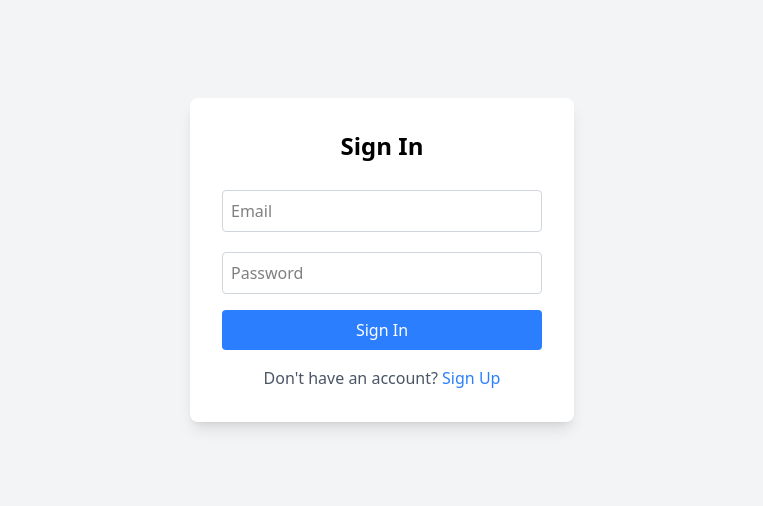
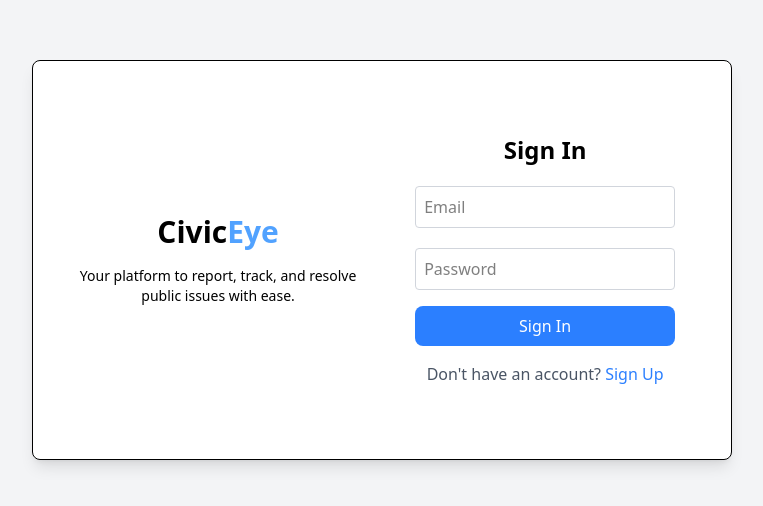
Before and after one commit to HridyaDEV/Mini-Project, a React (Vite) app in the folder mini-project/frontend/: page /login in a window 1280 px wide. Shown: the part 140-646 px from the top of the page, without its empty margins (258-1021 px from the left). Built offline with nearby package versions, Linux system fonts and the light colour scheme.

Commit message:
Design changed

```diff
--- a/mini-project/frontend/src/components/Login.jsx
+++ b/mini-project/frontend/src/components/Login.jsx
@@ -35,15 +35,23 @@ function Login() {
     };
 
     return (
-        <div className="flex justify-center items-center min-h-screen bg-gray-100">
-            <div className="bg-white p-8 rounded-lg shadow-lg w-96">
-                <h2 className="text-2xl font-semibold text-center mb-6">Sign In</h2>
+        <div className="flex justify-center items-center min-h-screen  bg-gray-100">
+            <div className="bg-white p-8 rounded-lg shadow-lg flex overflow-hidden w-[700px] h-[400px] border border-black">
+                {/* Left Section - Brand Name */}
+                <div className="w-1/2 flex flex-col justify-center items-center  text-white rounded-l-lg">
+                <h1 className="text-3xl font-extrabold text-black">Civic<span className='text-blue-400'>Eye</span></h1>
+                <p className="text-center text-black mt-4 text-sm">Your platform to report, track, and resolve public issues with ease.</p>
+                </div>
+
+                {/* Right Section - Login Form */}
+                <div className="w-1/2 flex flex-col justify-center p-6 ml-5">
+                    <h2 className="text-2xl font-semibold text-center mb-4">Sign In</h2>
                     <form onSubmit={handleLogin}>
                         <div className="mb-4">
                             <input
                                 type="text"
                                 placeholder='Email'
-                            className="w-full p-2 border border-gray-300 rounded mt-1 focus:outline-none focus:ring-2 focus:ring-blue-400"
+                                className="w-full p-2 border border-gray-300 rounded mt-1 focus:outline-none focus:ring-2 focus:ring-blue-400 hover:shadow-md"
                                 value={email}
                                 onChange={(e) => setEmail(e.target.value)}
                             />
@@ -52,18 +60,19 @@ function Login() {
                             <input
                                 type="password"
                                 placeholder='Password'
-                            className="w-full p-2 border border-gray-300 rounded mt-1 focus:outline-none focus:ring-2 focus:ring-blue-400"
+                                className="w-full p-2 border border-gray-300 rounded mt-1 focus:outline-none focus:ring-2 focus:ring-blue-400 hover:shadow-md "
                                 value={password}
                                 onChange={(e) => setPassword(e.target.value)}
                             />
                         </div>
-                    <button type="submit" className="w-full bg-blue-500 text-white py-2 rounded hover:bg-blue-600 transition">
+                        <button type="submit" className="w-full bg-blue-500 text-white py-2 rounded-lg hover:bg-blue-600 transition">
                             Sign In
                         </button>
                     </form>
                     <p className="text-gray-600 text-center mt-4">
-                    Don't have an account? <a href="#" className="text-blue-500" onClick={() => navigate("/register")}>Sign Up</a>
+                        Don't have an account? <span className="text-blue-500 cursor-pointer" onClick={() => navigate("/register")}>Sign Up</span>
                     </p>
+                </div>
             </div>
         </div>
     );
--- a/mini-project/frontend/src/components/MyComplaints.jsx
+++ b/mini-project/frontend/src/components/MyComplaints.jsx
@@ -17,7 +17,7 @@ function MyComplaints() {
     return (
         <div className='flex flex-col items-center mt-8'>
             <h2 className='text-2xl font-semibold mb-4'>My Complaints</h2>
-            {complaints.lenght === 0 ? (
+            {complaints.length === 0 ? (
                 <p>No complaints found!</p>
             ) : (
                 <div className='w-3/4'>
```
Lines whose indentation alone changed are shown as unchanged.
